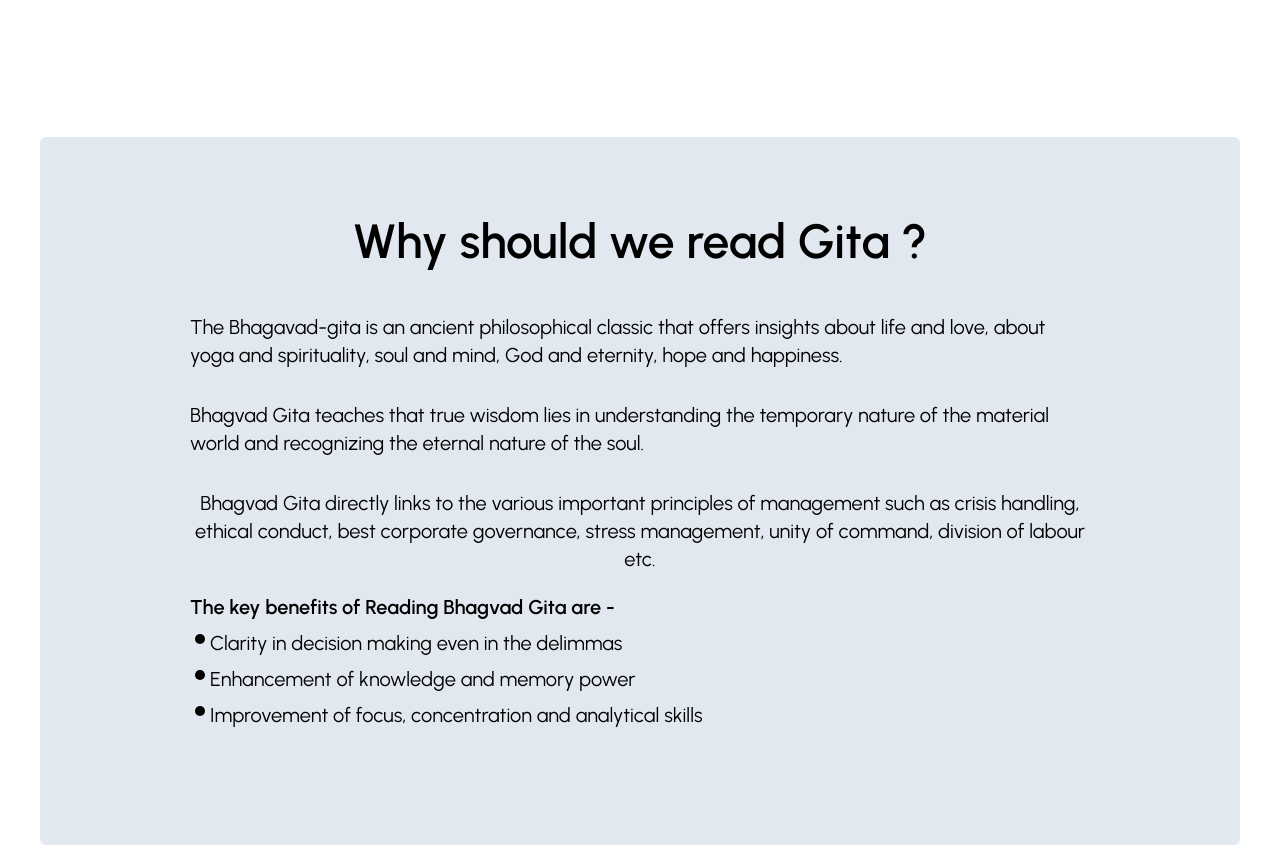
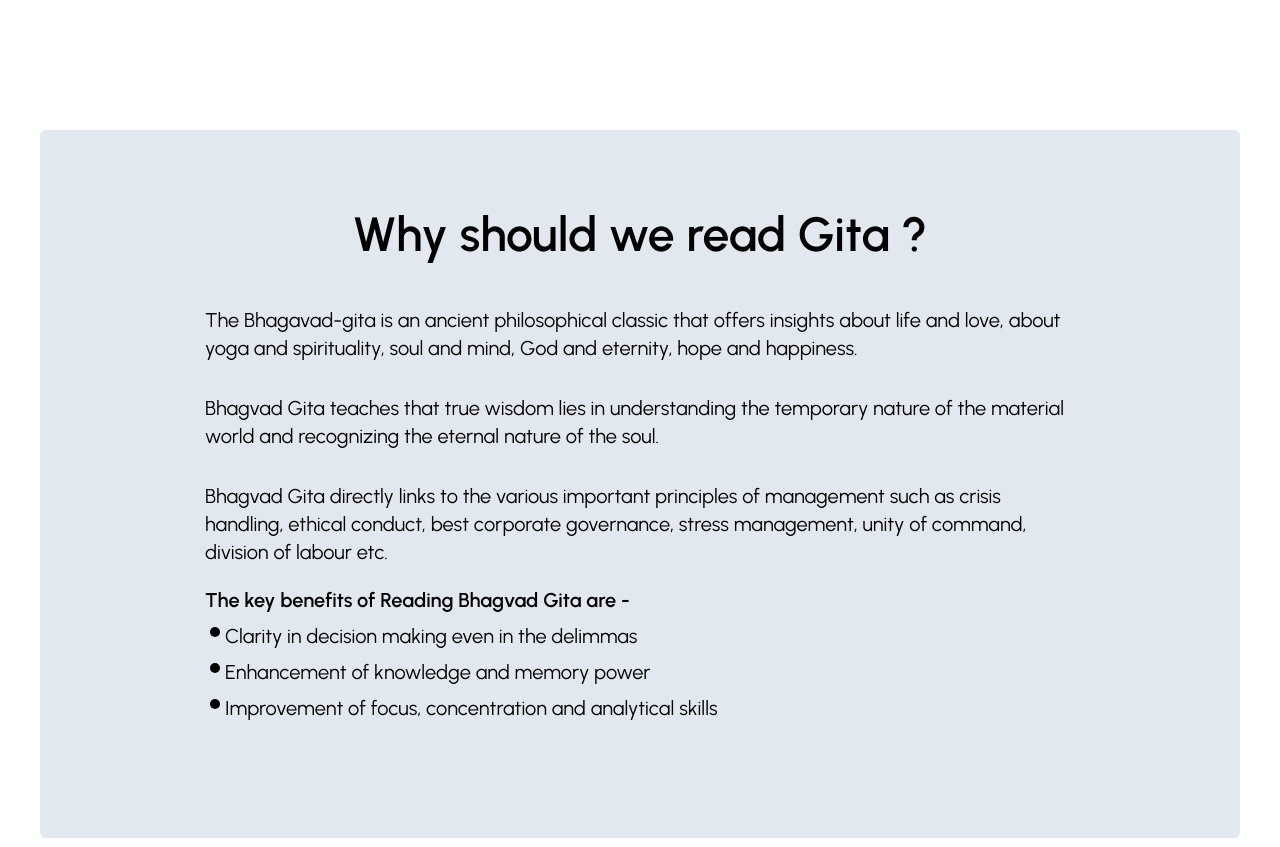
Before and after one commit to VinayakSingh2001/GitaReadersClub, a React (Create React App) app: page / in a window 1280 px wide. Shown: the part 3020-3867 px from the top of the page. Built offline with nearby package versions, Linux system fonts and the light colour scheme; no server answers; the database is empty.

Commit message:
Fixed Homepage

```diff
--- a/src/pages/About.js
+++ b/src/pages/About.js
@@ -6,7 +6,7 @@ const About = () => {
   return (
     <div className=" font-sans ">
       <Wrapper>
-        <div className="py-20  rounded-md bg-slate-200 ">
+        <div className="py-20  rounded-md bg-slate-200 px-5">
           <h1 className="text-3xl md:text-4xl font-semibold lg:text-5xl text-center">
             Why should we read Gita ?
           </h1>
@@ -21,23 +21,23 @@ const About = () => {
               temporary nature of the material world and recognizing the eternal
               nature of the soul.
             </p>
-            <p className="text-lg md:text-xl text-center py-4">
+            <p className="text-lg md:text-xl text-left py-4">
               Bhagvad Gita directly links to the various important principles of
               management such as crisis handling, ethical conduct, best
               corporate governance, stress management, unity of command,
               division of labour etc.
             </p>
-            <p className="text-lg font-semibold md:text-xl text-center py-1 flex">
+            <p className="text-lg font-semibold md:text-xl text-left py-1 flex">
               The key benefits of Reading Bhagvad Gita are -
             </p>
             <ul>
-              <li className="text-lg md:text-xl text-center py-1 flex">
+              <li className="text-lg md:text-xl text-left py-1 flex">
                 <GoDotFill /> Clarity in decision making even in the delimmas
               </li>
-              <li className="text-lg md:text-xl text-center py-1 flex">
+              <li className="text-lg md:text-xl text-left py-1 flex">
                 <GoDotFill /> Enhancement of knowledge and memory power
               </li>
-              <li className="text-lg md:text-xl text-center py-1 flex">
+              <li className="text-lg md:text-xl text-left py-1 flex">
                 <GoDotFill /> Improvement of focus, concentration and analytical
                 skills
               </li>
--- a/src/pages/Community.js
+++ b/src/pages/Community.js
@@ -45,7 +45,7 @@ export default function Community() {
   }, []); // empty dependency array to run the effect only once when the component mounts
 
   return (
-    <div className="bg-slate-100 h-screen">
+    <div className="bg-slate-100 h-screen px-6">
       <div className="max-w-5xl mx-auto py-8   flex flex-col items-center justify-center">
         <h1 className="text-gray-1000 text-3xl font-bold mb-6">
           Notifications
--- a/src/pages/MissionVision.js
+++ b/src/pages/MissionVision.js
@@ -3,7 +3,7 @@ import Wrapper from "../components/Wrapper";
 
 const MissionVision = () => {
   return (
-    <div id="about" className="py-20  mx-12 border rounded-md shadow-md">
+    <div id="about" className="py-20  mx-12 border rounded-md shadow-md px-5">
       <div className="flex flex-col items-center py-10">
         <div className="w-full max-w-6xl mx-auto">
           <div className="flex flex-col md:flex-row justify-center items-center gap-10">
```
